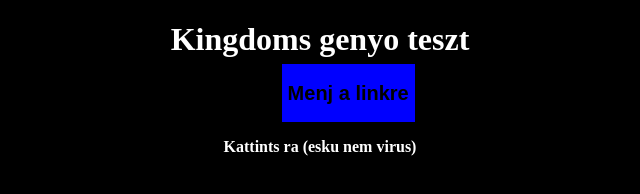
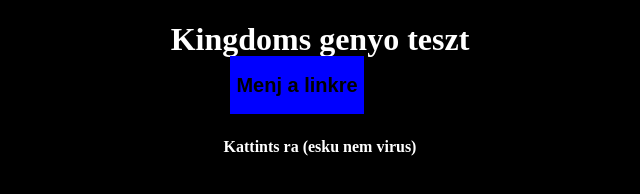
Before and after one commit to alextheskid/Kingdomsz-weboldal, a plain HTML site: page index.html in a window 1280 px wide. Shown: the whole page, without its empty margins (320-960 px from the left). Drawn offline with Linux system fonts and the light colour scheme.

Commit message:
Update style.css

```diff
--- a/style.css
+++ b/style.css
@@ -2,8 +2,7 @@ button{
     background-color: blue ;
     border: none;
     position: absolute;
-    transform: translate(-50%,);
-    top: 8%;
-    left: 47%;
+    top: 7%;
+    left: 43%;
     font-weight: bold;
 }
```
